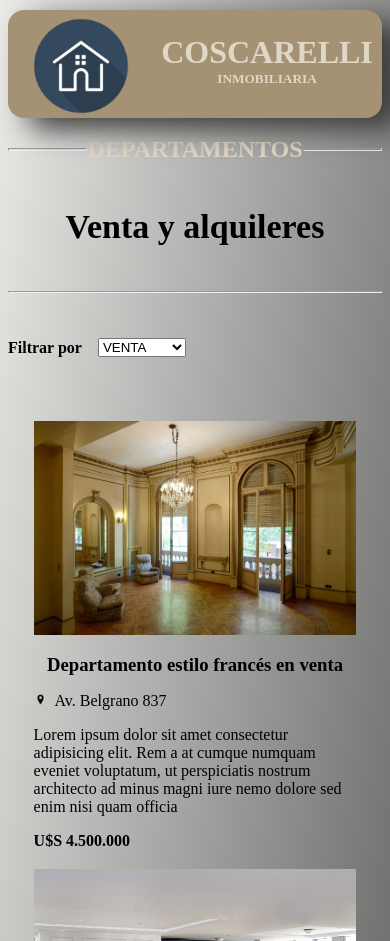
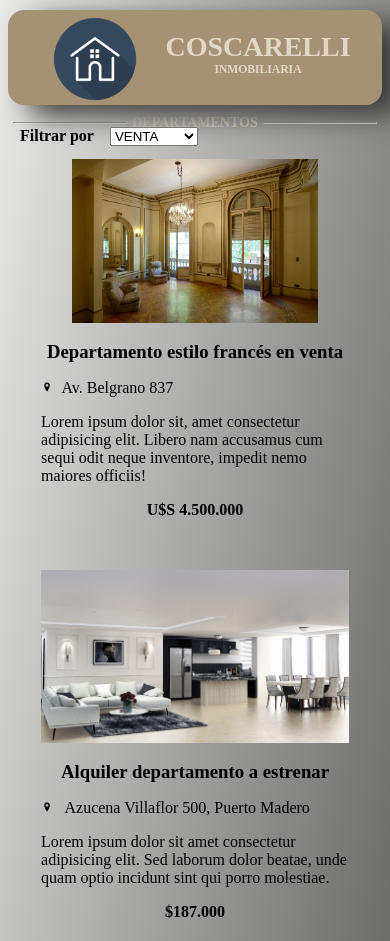
Before and after one commit to VictoriaNacci/inmobiliaria-coscarelli, a plain HTML site: page PROYECTO/secciones/departments.html in a window 390 px wide. Shown: the top 941 px of the page. Drawn offline with Linux system fonts and the light colour scheme.

Commit message:
Segunda pre-entrega
ok

```diff
--- a/PROYECTO/secciones/departments.html
+++ b/PROYECTO/secciones/departments.html
@@ -31,10 +31,8 @@
 
     </header>
     <div>
-        <h2 class="flex-container text-novedades" ><hr class="barritas">DEPARTAMENTOS<hr class="barritas"></h2>
+        <h2 class="flex-container text-novedades"><hr class="barritas">DEPARTAMENTOS<hr class="barritas"></h2>
     </div>
-    <h4>Venta y alquileres</h4>
-    <hr>
     <div class="filtro">
         <h6>Filtrar por</h6>
     <form>
@@ -44,16 +42,19 @@
         </select>
     </form>
     </div>
-    <br>
+<div class="gridContainer">
+    <div class="gridItem">
     <div class="lorem">
-        <img src="../recursos/imgDeptos/depto 1.jpg" alt="frances" class="img11">
+        <img src="../recursos/imgDeptos/depto 1.jpg" alt="frances" class="img13">
         <h3>Departamento estilo francés en venta</h3>
         <p><img src="../recursos/logos/ubicacion.png" class="pinMap">Av. Belgrano 837</p>
-        <p>Lorem ipsum dolor sit amet consectetur adipisicing elit. Rem a at cumque numquam eveniet voluptatum, ut perspiciatis nostrum architecto ad minus magni iure nemo dolore sed enim nisi quam officia
+        <p>Lorem ipsum dolor sit, amet consectetur adipisicing elit. Libero nam accusamus cum sequi odit neque inventore, impedit nemo maiores officiis!
 
         </p>
-        <span><strong>U$S 4.500.000</strong></span>
+        <span class="price"><strong>U$S 4.500.000</strong></span>
     </div>
+</div>
+<div class="gridItem">
     <div class="lorem">
         <img src="../recursos/imgDeptos/depto 2.jpg" alt="moderno" class="img11">
         <h3>Alquiler departamento a estrenar</h3>
@@ -61,11 +62,13 @@
             <img src="../recursos/logos/ubicacion.png" class="pinMap">
             Azucena Villaflor 500, Puerto Madero
         </p>
-        <p>Lorem ipsum dolor sit amet consectetur adipisicing elit. Aspernatur eligendi vitae ducimus, asperiores esse similique aut mollitia et sequi sunt magnam sit repudiandae dolores, assumenda quidem tempore atque adipisci quibusdam.
+        <p>Lorem ipsum dolor sit amet consectetur adipisicing elit. Sed laborum dolor beatae, unde quam optio incidunt sint qui porro molestiae.
 
         </p>
-        <span><strong>$187.000</strong></span>
+        <span class="price"><strong>$187.000</strong></span>
     </div>
+</div>
+<div class="gridItem">
     <div class="lorem">
         <img src="../recursos/imgDeptos/depto 3.jpg" alt="reciclado" class="img11">
         <h3>Alquiler departamento reciclado</h3>
@@ -73,23 +76,27 @@
             <img src="../recursos/logos/ubicacion.png" class=pinMap>
             Blanco Encalada 3274, Capital Federal.
         </p>
-        <p>Lorem ipsum dolor sit amet consectetur adipisicing elit. Veritatis culpa odio quibusdam natus quae dolor dignissimos nihil aut tenetur suscipit deleniti architecto aliquam vel vitae labore, illum quia iste esse.
+        <p>Lorem ipsum dolor sit amet consectetur adipisicing elit. Ipsa itaque a nam quis laudantium ipsum, mollitia doloremque earum est odio.
 
         </p>
-        <span><strong>$92.000</strong></span>
+        <span class="price"><strong>$92.000</strong></span>
     </div>
+</div>
+<div class="gridItem">
     <div class="lorem">
-        <img src="../recursos/imgDeptos/depto 4.jpg" alt="antiguo" class="img11">
+        <img src="../recursos/imgDeptos/depto 4.jpg" alt="antiguo" class="img13">
         <h3>Departamento estilo antiguo en venta</h3>
         <p>
             <img src="../recursos/logos/ubicacion.png" class="pinMap">
             Washington  3861, Saavedra, Capital fEDERAL.
         </p>
-        <p>Lorem ipsum dolor sit amet consectetur adipisicing elit. Qui neque, explicabo repellendus quae ratione soluta minima dolor numquam labore sunt, eos ut doloremque facere consequatur? Magnam sit quibusdam praesentium labore!
+        <p>Lorem ipsum dolor sit, amet consectetur adipisicing elit. Dolor quis, perspiciatis excepturi neque perferendis explicabo dolores quisquam quod enim ab!
 
         </p>
-        <span><strong>U$S 2.567.000</strong></span>
+        <span class="price"><strong>U$S 2.567.000</strong></span>
     </div>
+</div>
+</div>
     <hr>
     <footer>
         <div class="footerDiv">
--- a/PROYECTO/style.css
+++ b/PROYECTO/style.css
@@ -91,16 +91,41 @@ header{
     height: 60%;
     justify-content: center;
     margin-inline:auto;
+    transition: .5s;
+    object-fit: cover;
 }
-/* .img11{
-    filter: blur(20%);
-    transition:.5s;
-} */
+.img11:hover{
+    transform:scale(1.1) ;
+    -webkit-transform:scale(1.1) ;
+    -moz-transform:scale(1.1) ;
+    -ms-transform:scale(1.1) ;
+    -o-transform:scale(1.1) ;
+}
 .img12{
     display: flex;
-    width: 50%;
+    width: 80%;
     justify-content: center;
     margin-inline: auto;
+    transition: .5s;
+    object-fit: cover;
+}
+.img12:hover{
+    transform: scale(1.1);
+}
+.img13{
+    display: flex;
+    width: 80%;
+    justify-content: center;
+    margin-inline: auto;
+    transition: .5s;
+    object-fit: cover;
+}
+.img13:hover{
+    transform: scale(1.1);
+    -webkit-transform: scale(1.1);
+    -moz-transform: scale(1.1);
+    -ms-transform: scale(1.1);
+    -o-transform: scale(1.1);
 }
 .lorem{
     margin-left: 1em;
@@ -195,8 +220,12 @@ h6{
 }
 .filtro{
     display: flex;
-    align-items: center;
-
+    align-items: baseline;
+}
+.filtro{
+    position: fixed;
+    top: 90px;
+    left: 20px;
 }
 .grid-container{
     display: grid;
@@ -220,8 +249,36 @@ h6{
 .grid-item:nth-child(3) {
     grid-column: 1/3;
 }
-
-
+.gridContainer{
+    display: grid;
+    padding: 20px;
+    grid-template-columns: 50% 50%;
+    column-gap: 1%;
+    row-gap: 1%;
+    width: 80%;
+    margin-left: 8%;
+    margin-right: 10%;
+}
+.gridItem {
+    padding: 2%;
+    overflow: hidden;
+}
+.gridItem:first-child {
+    grid-column: 1/2;
+}
+.gridItem:nth-child(2) {
+    grid-column: 2/3;
+}
+.gridItem:nth-child(3) {
+    grid-column: 1/2;
+}
+.gridItem:nth-child(4) {
+    grid-column: 2/3;
+}
+.price{
+    display: flex;
+    justify-content: center;
+}
 @media (max-width: 650px) {
     .grid-container{
         grid-template-columns: 100%;
@@ -240,6 +297,25 @@ h6{
         grid-column: 1/1;
         max-height: 370px;
         height: inherit;
+    }
+    .gridContainer{
+        grid-template-columns: 100%;
+        width: 100%;
+        padding: 0;
+        margin-left: 0;
+        margin-right: 0;
+    }
+    .gridItem:first-child {
+        grid-column: 1/1;
+    }
+    .gridItem:nth-child(2) {
+        grid-column: 1/1;
+    }
+    .gridItem:nth-child(3) {
+        grid-column: 1/1;
+    }
+    .gridItem:nth-child(4) {
+        grid-column: 1/1;
     }
     .logoRedsocialInsta{
         width: 8%;
@@ -282,4 +358,9 @@ h6{
     .decoration-links{
         font-size: .75em;
   }
+  .flex-container{
+    display: flex;
+    flex-direction: row;
+    font-size: 14px;
 }
+}
```
Also changed, not shown: PROYECTO/secciones/houses.html (+17 -11 lines).
